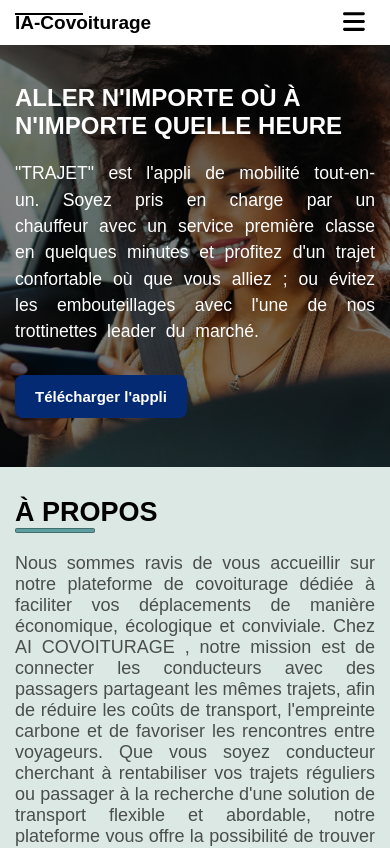
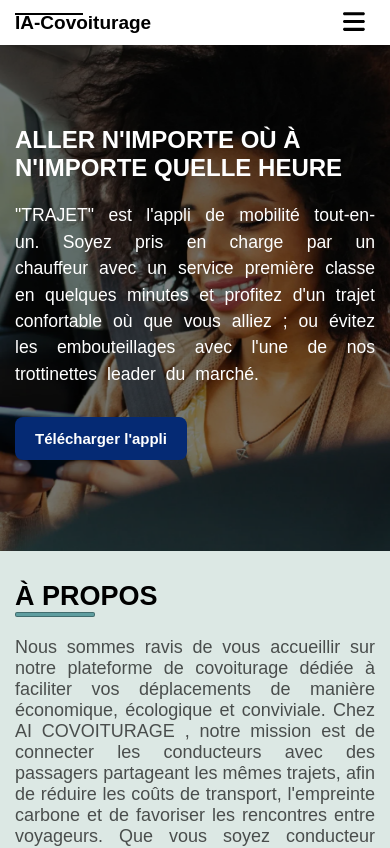
Before and after one commit to august-dev-pro/covoiturage-app, a React (Create React App) app: page / in a window 390 px wide. Shown: the top 848 px of the page. Built offline with nearby package versions, Linux system fonts and the light colour scheme.

Commit message:
responsive make

```diff
--- a/src/components/home/banner/banner.css
+++ b/src/components/home/banner/banner.css
@@ -94,7 +94,7 @@
  */
 @media (max-width: 767px) {
   .banner {
-    height: 50vh;
+    height: 60vh;
     display: flex;
     align-items: center;
     justify-content: center;
--- a/src/components/home/banner/banner.scss
+++ b/src/components/home/banner/banner.scss
@@ -106,7 +106,7 @@
 @media (max-width: 767px) {
   .banner {
     // padding: 40px 0;
-    height: 50vh;
+    height: 60vh;
     display: flex;
     align-items: center;
     justify-content: center;
```
